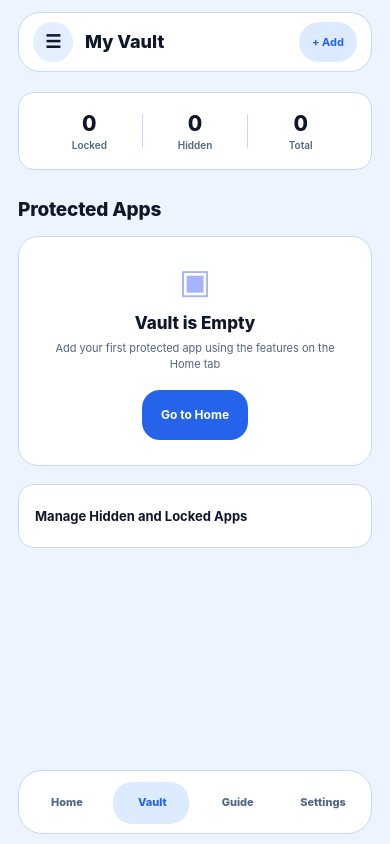
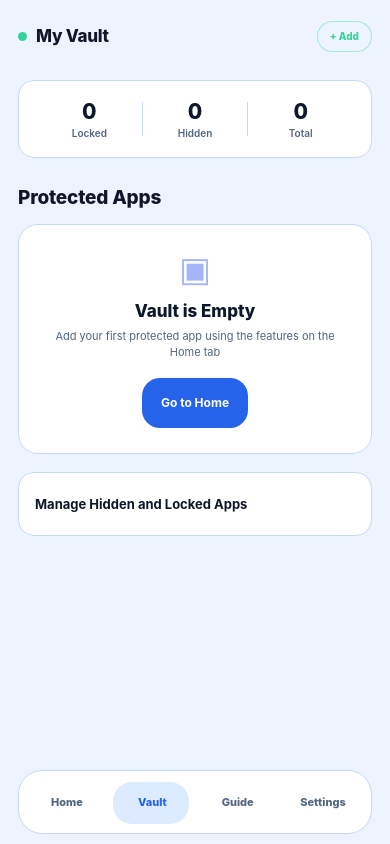
Before and after one commit to Sruwat/Security_system, a React Native app: screen /Vault in a window 390 px wide. Built offline with nearby package versions, Linux system fonts and the light colour scheme.

Commit message:
Use prototype tab headers across main screens

```diff
--- a/src/components/FigmaKit.tsx
+++ b/src/components/FigmaKit.tsx
@@ -96,6 +96,31 @@ export function FigmaTopBar(props: {
   );
 }
 
+function PrototypeTabHeader(props: {
+  variant: FigmaVariant;
+  title: string;
+  dotColor: string;
+  rightActionLabel?: string;
+  onRightActionPress?: () => void;
+}) {
+  const palette = useFigmaPalette(props.variant);
+  return (
+    <View style={styles.prototypeTabHeader}>
+      <View style={styles.prototypeBrandBlock}>
+        <View style={[styles.prototypeBrandDot, {backgroundColor: props.dotColor}]} />
+        <Text style={[styles.prototypeBrandText, {color: palette.textPrimary}]}>{props.title}</Text>
+      </View>
+      {props.rightActionLabel ? (
+        <Pressable
+          onPress={props.onRightActionPress}
+          style={({pressed}) => [styles.prototypeHeaderAction, {borderColor: `${props.dotColor}66`, opacity: pressed ? 0.88 : 1}]}>
+          <Text style={[styles.prototypeHeaderActionText, {color: props.dotColor}]}>{props.rightActionLabel}</Text>
+        </Pressable>
+      ) : null}
+    </View>
+  );
+}
+
 export function FigmaDrawer(props: {
   open: boolean;
   variant: FigmaVariant;
@@ -150,11 +175,22 @@ export function FigmaRootLayout(props: {
   bottomNav?: React.ReactNode;
   rightActionLabel?: string;
   onRightActionPress?: () => void;
+  headerStyle?: 'default' | 'prototype';
+  headerDotColor?: string;
 }) {
   const palette = useFigmaPalette(props.variant);
   const insets = useSafeAreaInsets();
   return (
     <FigmaPage variant={props.variant}>
+      {props.headerStyle === 'prototype' ? (
+        <PrototypeTabHeader
+          variant={props.variant}
+          title={props.title}
+          dotColor={props.headerDotColor ?? palette.accent}
+          rightActionLabel={props.rightActionLabel}
+          onRightActionPress={props.onRightActionPress}
+        />
+      ) : (
         <FigmaTopBar
           variant={props.variant}
           title={props.title}
@@ -163,6 +199,7 @@ export function FigmaRootLayout(props: {
           rightActionLabel={props.rightActionLabel}
           onRightActionPress={props.onRightActionPress}
         />
+      )}
       <View style={[styles.rootBody, props.bottomNav ? {paddingBottom: 126 + insets.bottom} : null]}>{props.children}</View>
       {props.bottomNav ? <View style={[styles.fixedBottomNav, {backgroundColor: palette.background, bottom: insets.bottom + 10}]}>{props.bottomNav}</View> : null}
       <FigmaDrawer
@@ -469,6 +506,42 @@ const styles = StyleSheet.create({
     alignItems: 'center',
     gap: 12,
   },
+  prototypeTabHeader: {
+    minHeight: 48,
+    flexDirection: 'row',
+    alignItems: 'center',
+    justifyContent: 'space-between',
+  },
+  prototypeBrandBlock: {
+    flexDirection: 'row',
+    alignItems: 'center',
+    gap: 9,
+  },
+  prototypeBrandDot: {
+    width: 9,
+    height: 9,
+    borderRadius: 9,
+  },
+  prototypeBrandText: {
+    fontSize: 17,
+    lineHeight: 22,
+    fontWeight: '800',
+    letterSpacing: -0.25,
+  },
+  prototypeHeaderAction: {
+    minHeight: 31,
+    borderRadius: 16,
+    borderWidth: 1,
+    paddingHorizontal: 12,
+    alignItems: 'center',
+    justifyContent: 'center',
+    backgroundColor: 'rgba(255,255,255,0.05)',
+  },
+  prototypeHeaderActionText: {
+    fontSize: 10,
+    lineHeight: 13,
+    fontWeight: '800',
+  },
   leadingAction: {
     width: 40,
     height: 40,
--- a/src/screens/gallery/GalleryScreen.tsx
+++ b/src/screens/gallery/GalleryScreen.tsx
@@ -153,6 +153,8 @@ export function GalleryScreen() {
       onDrawerOpen={openDrawer}
       onDrawerClose={closeDrawer}
       drawerDestinations={drawerDestinations}
+      headerStyle="prototype"
+      headerDotColor="#FBBF24"
       bottomNav={
         <FigmaBottomNav
           variant="dark"
--- a/src/screens/settings/SettingsScreen.tsx
+++ b/src/screens/settings/SettingsScreen.tsx
@@ -87,6 +87,8 @@ export function SettingsScreen() {
       onDrawerOpen={openDrawer}
       onDrawerClose={closeDrawer}
       drawerDestinations={drawerDestinations}
+      headerStyle="prototype"
+      headerDotColor="#818CF8"
       bottomNav={
         <FigmaBottomNav
           variant="dark"
--- a/src/screens/vault/VaultScreen.tsx
+++ b/src/screens/vault/VaultScreen.tsx
@@ -156,6 +156,8 @@ export function VaultScreen() {
       onDrawerOpen={openDrawer}
       onDrawerClose={closeDrawer}
       drawerDestinations={drawerDestinations}
+      headerStyle="prototype"
+      headerDotColor="#34D399"
       rightActionLabel="+ Add"
       onRightActionPress={() => navigation.navigate('AddApps', {preset: 'HIDE', flow: 'APP_HIDE'})}
       bottomNav={
```
Lines whose indentation alone changed are shown as unchanged.
